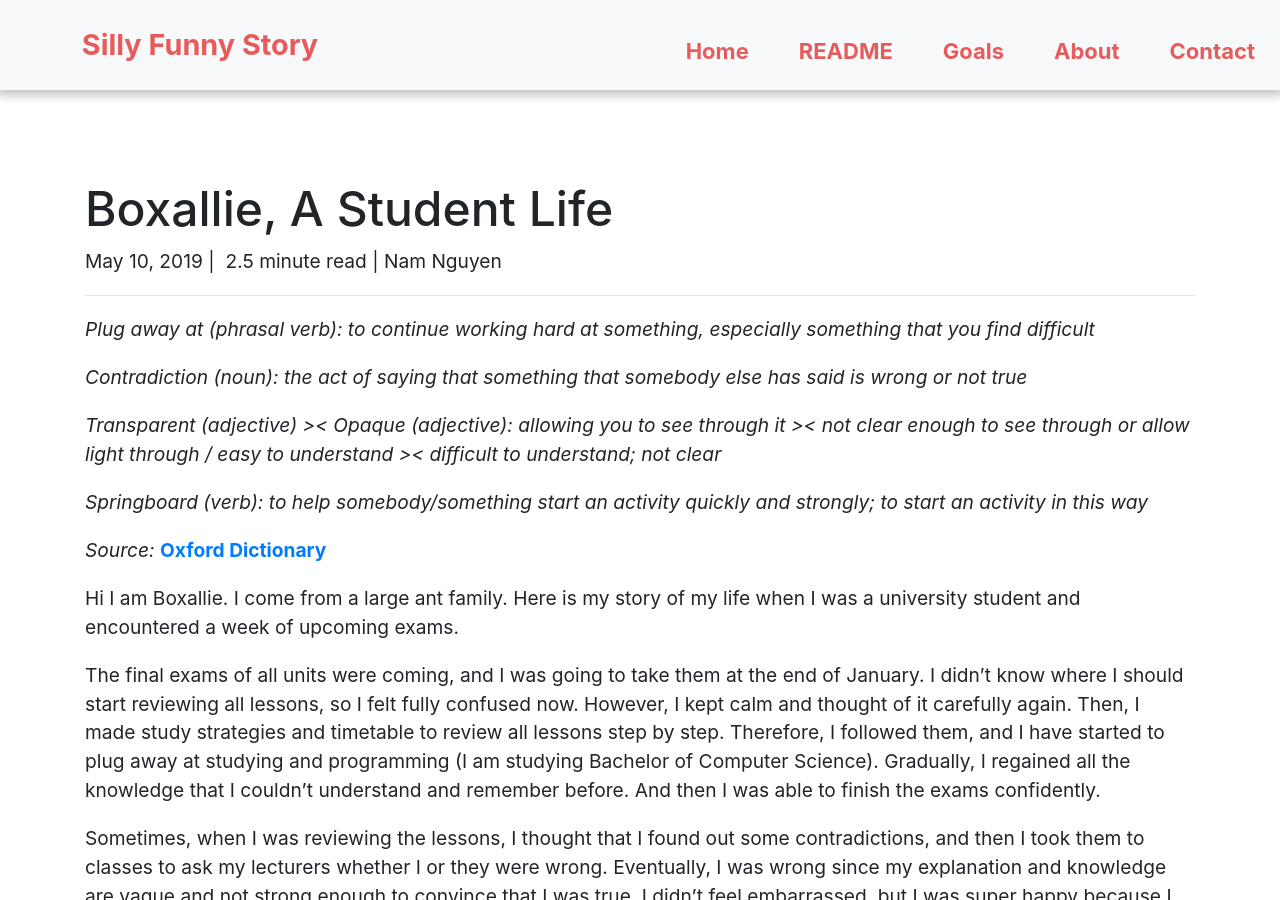
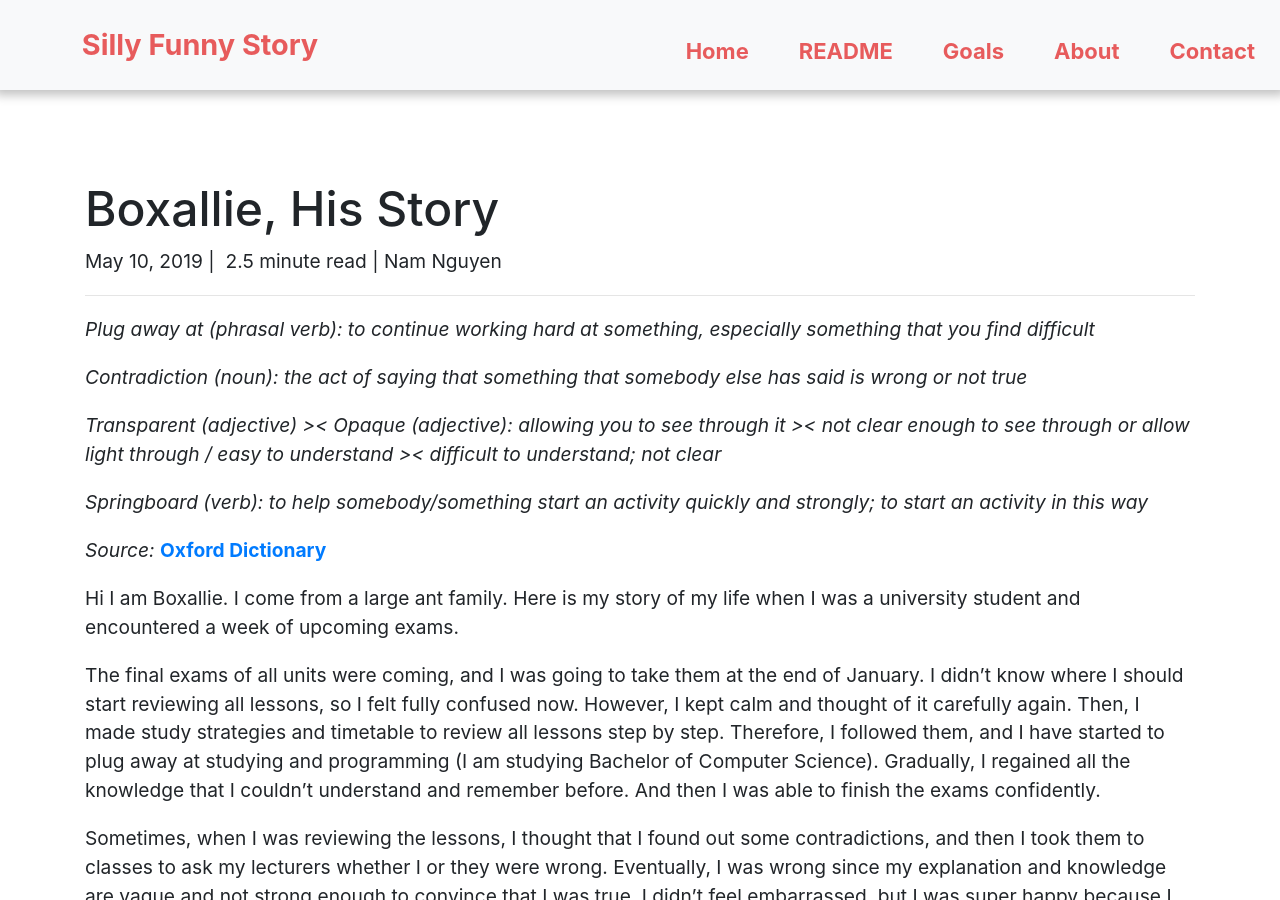
Before and after one commit to nnfunny/small-blog, a Jekyll site: the page built from _posts/2019-05-10-Boxallie.md, in a window 1280 px wide and 900 px high. Built offline with Jekyll 4.4.1, drawn with Linux system fonts in a browser that asks for light colours; nearby versions of some CDN libraries.

Commit message:
New Post

```diff
--- a/_posts/2019-05-10-Boxallie.md
+++ b/_posts/2019-05-10-Boxallie.md
@@ -1,5 +1,5 @@
 ---
-title: Boxallie, A Student Life
+title: Boxallie, His Story
 author: Nam Nguyen
 read: 2.5
 permalink: "12"
```
